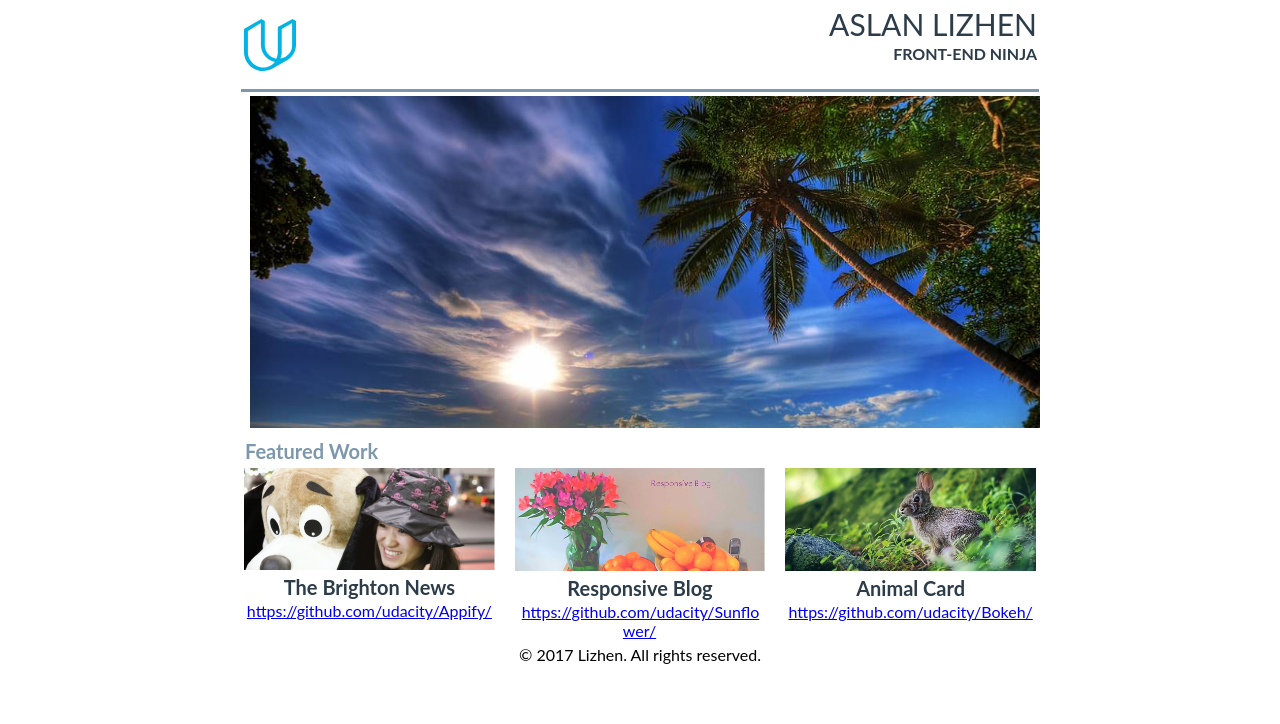
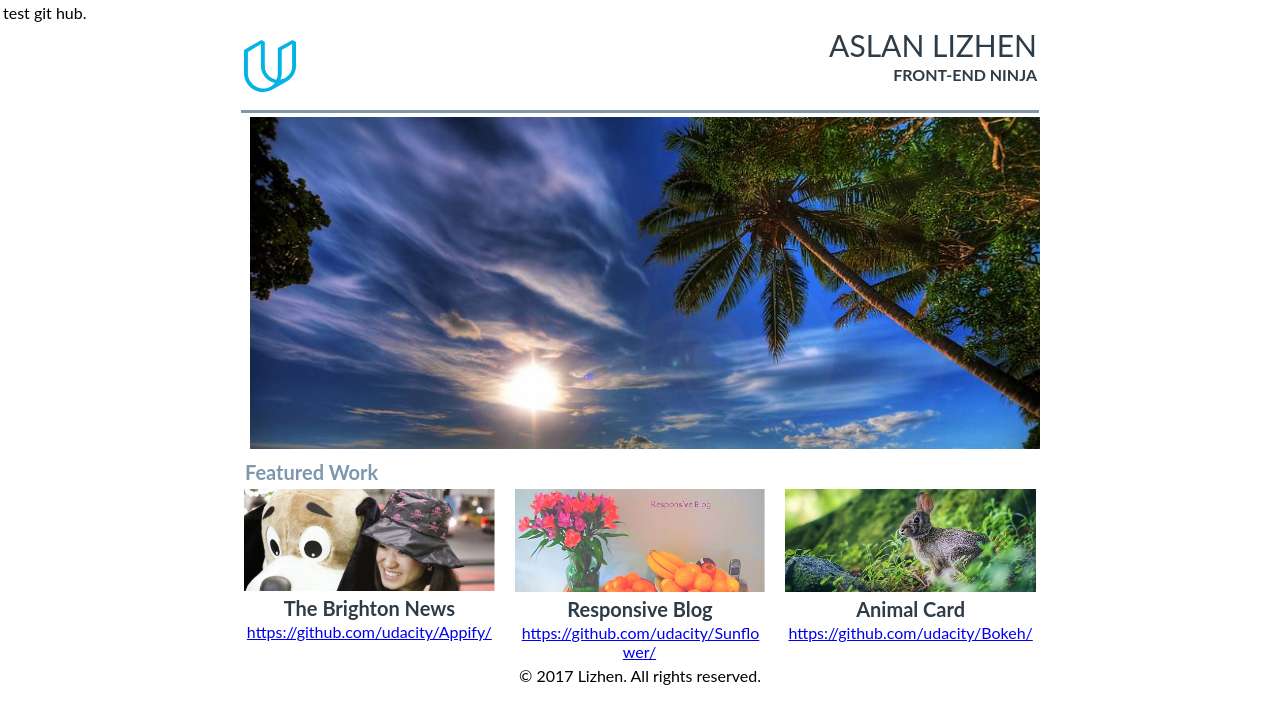
Before and after one commit to AslanLizhen/chinasoftAutoTest, a plain HTML site: page P3_design_mockup_portfolio/index.html in a window 1280 px wide. Drawn offline with Linux system fonts and the light colour scheme; a web font is replaced by a local one.

Commit message:
add div in html file.

```diff
--- a/P3_design_mockup_portfolio/index.html
+++ b/P3_design_mockup_portfolio/index.html
@@ -12,6 +12,7 @@
 </head>
 
 <body>
+    <div>test git hub.</div>
     <div id="mainpage" class="grid">
         <!--header 内容，logo使用svg格式-->
         <header class="site-header row">
```
